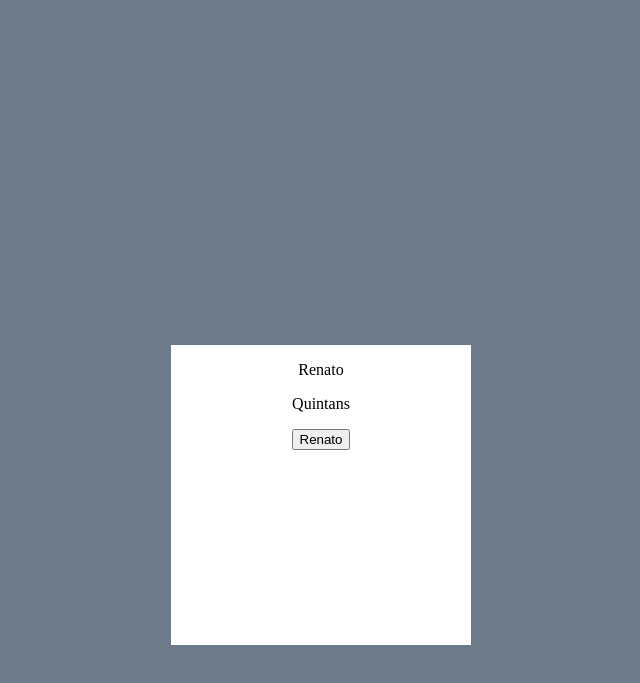
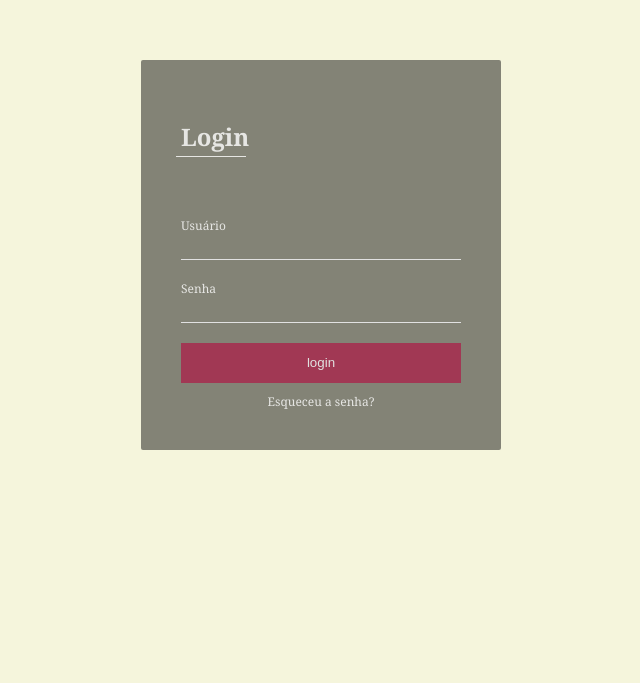
Before and after one commit to Rasart13/novo-progeto, a plain HTML site: page index.html in a window 1280 px wide. Shown: the part 145-828 px from the top of the page, without its empty margins (319-959 px from the left). After the commit the page ends 800 px from the top, so only its background shows below. Drawn offline with Linux system fonts and the light colour scheme.

Commit message:
renato.ras.art@gmail.com

```diff
--- a/SRC/index.css
+++ b/SRC/index.css
@@ -1,18 +1,131 @@
-.container {
-    width: 100vw;
-    height: 100vw;
-    background: #6C7A89;
+body {
+    padding: 0;
+
+    margin: 0;
+
+    background-color: beige;
+}
+
+#login {
     display: flex;
-    flex-direction: row;
+
+    align-items: center;
+
     justify-content: center;
-    align-items: center;
+
+    height: 100vh;
+
+    font-family: Cambria, Cochin, Georgia, Times, 'Times New Roman', serif;
+
+}
+
+.card {
+    background-color: rgba(19, 19, 19, 0.5);
+
+    padding: 40px;
+
+    border-radius: 2px;
+
+    width: 280px;
+
+}
+
+.card-header {
+    padding-bottom: 50px;
+
+    opacity: 0.8;
+
+    color: #fff;
+}
+
+.card-header::after {
+    content: "";
+
+    width: 70px;
+
+    height: 1px;
+
+    background-color: #fff;
+
+    display: block;
+
+    margin-top: -17px;
+
+    margin-left: -5px;
+
+}
+
+.card-content label {
+
+    color: #fff;
+
+    font-size: 12px;
+
+    opacity: 0.8;
+
+}
+
+.card-content-area {
+
+    display: flex;
+
+    flex-direction: column;
+
+    padding: 10px 0;
+
+}
+
+.card-content-area input {
+
+    margin-top: 10px;
+
+    padding: 0 5px;
+
+    background-color: transparent;
+
+    border: none;
+
+    border-bottom: 1px solid #e1e1e1;
+
+    outline: none;
+
+    color: #fff;
+
+}
+
+.card-footer {
+    display: flex;
+
+    flex-direction: column;
+
+}
+
+.card-footer .submit{
+
+    width: 100%;
+
+    height: 40px;
+
+    background-color: #a13854;
+
+    border: none;
+
+    color: #e1e1e1;
+
+    margin: 10px 0;
+
+}
+
+.card-footer a {
+
     text-align: center;
+
+    font-size: 12px;
+
+    opacity: 0.8;
+
+    color: #fff;
+
+    text-decoration: none
+    ;
 }
-.box {
-    width: 300px;
-    height: 300px;
-    background: #fff;
-}
-body {
-    margin: 0px;
-}
--- a/index.html
+++ b/index.html
@@ -8,12 +8,46 @@
     <link href="src/index.css" rel="stylesheet"/>
 </head>
 <body>
-    <div class="container">
-        <div class="box">
-            <p>Renato</p>
-            <p>Quintans</p>
-            <button onclick="">Renato</button>
+    <div id="login">
+
+        <form class="card">
+
+            <div class="card-header">
+
+                <h2>Login</h2>
+
         </div>
+
+        <div class="card-content">
+            <div class="card-content-area">
+
+                <label for="usuario">Usuário</label>
+
+                <input type="text" id="usuario" autocomplete="off">
+
+        </div>
+
+        <div class="card-content-area">
+
+            <label for="password">Senha</label>
+
+            <input type="password" id="password" autocomplete="off">
+
+        </div>
+
+        </div>
+
+        <div class="card-footer">
+
+            <input type="submit" value="login" class="submit">
+            <a href="#" class="recuperar_senha">Esqueceu a senha?</a>
+
+        </div>
+
+        </form>
+
     </div>
+
 </body>
+
 </html>
```
